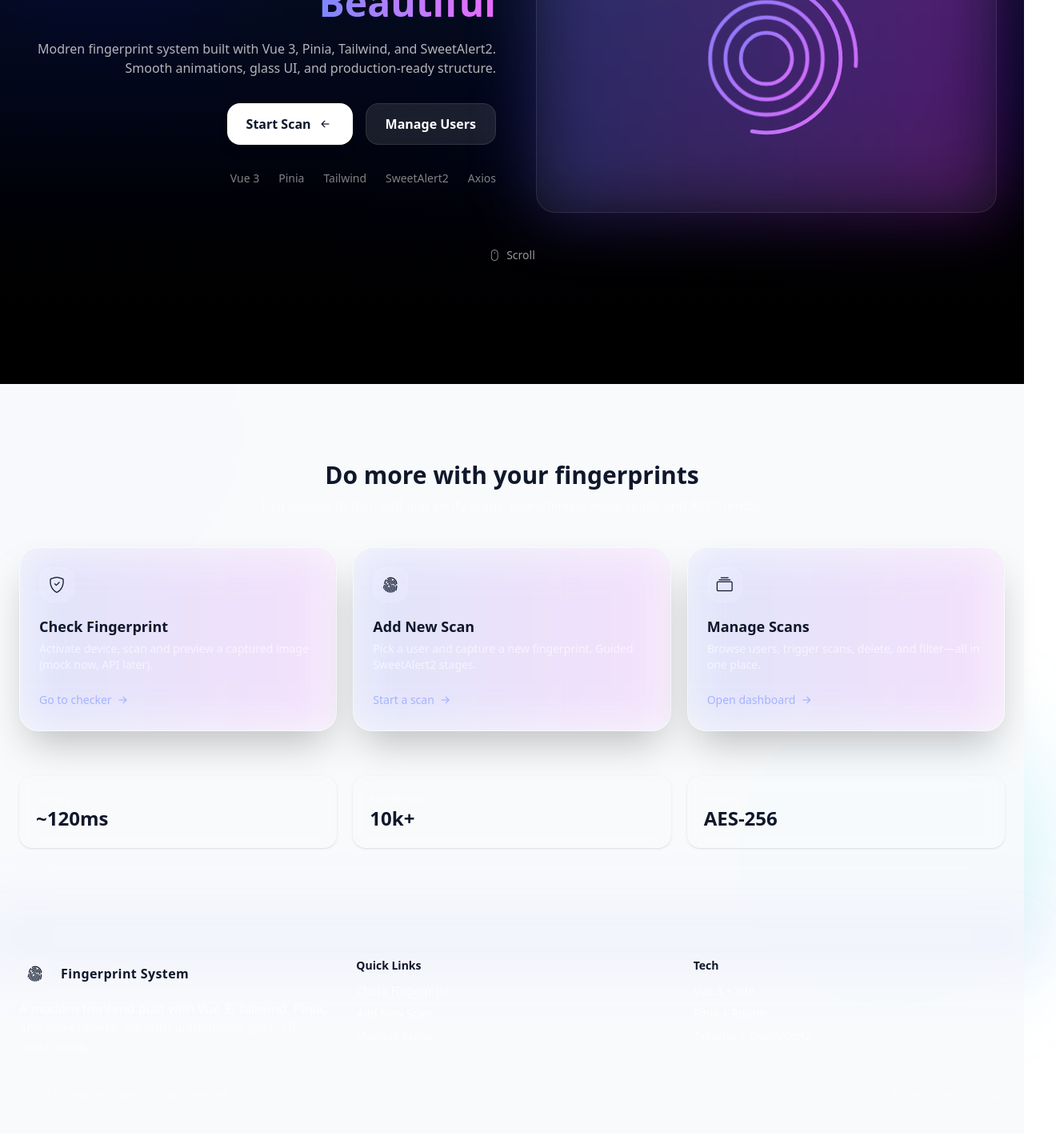
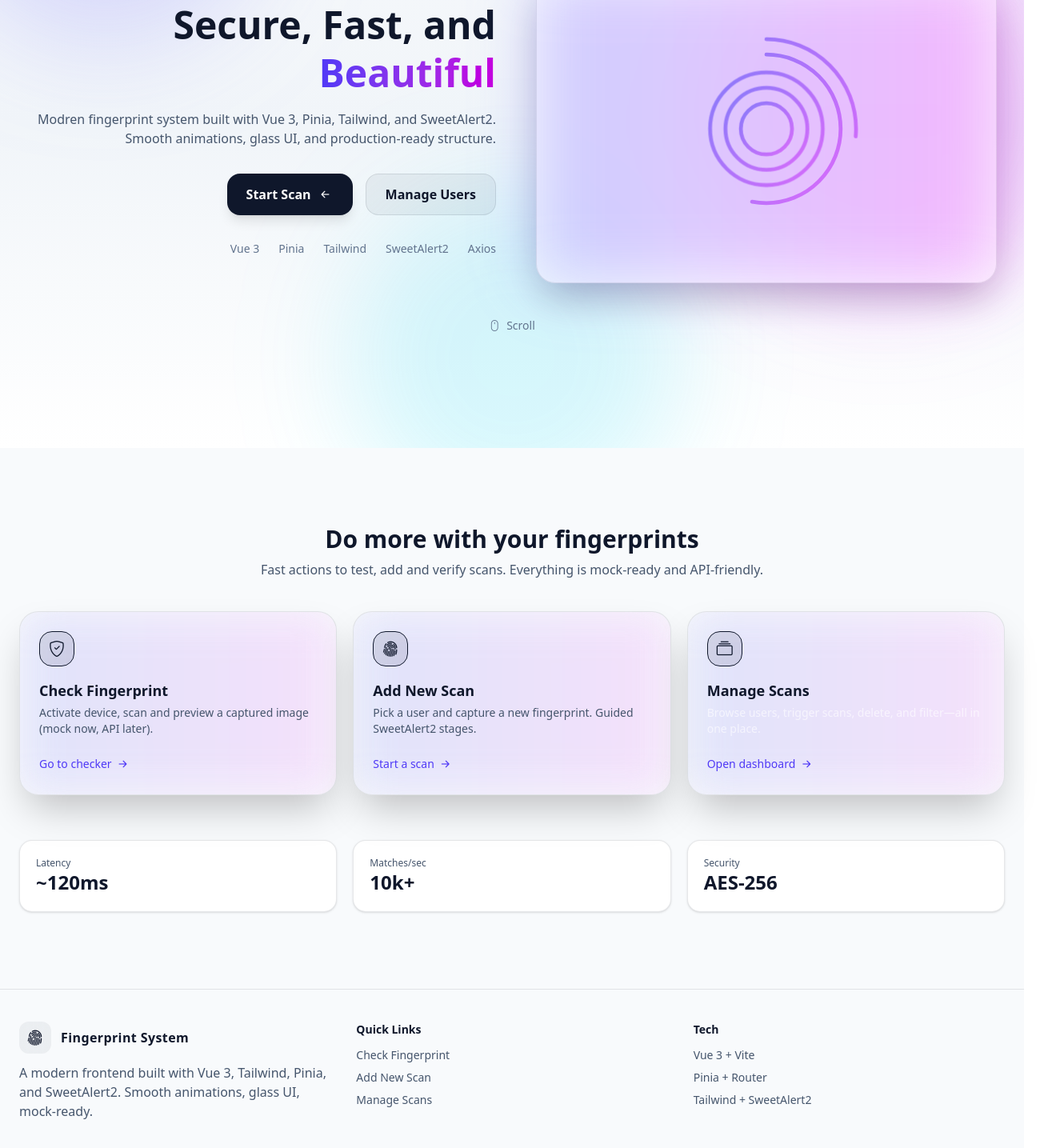
Before and after one commit to Alzubair98/fingerprint-ui, a Vue app: page / in a window 1280 px wide. Shown: the part 240-1675 px from the top of the page at 80% size, 1320 px wide, since content can reach past the window. Built offline with nearby package versions, Linux system fonts and the light colour scheme.

Commit message:
light mode for home page and manage scan page

```diff
--- a/src/components/fingerPrintHero.vue
+++ b/src/components/fingerPrintHero.vue
@@ -1,36 +1,34 @@
 <template>
   <section
-    class="relative min-h-[90vh] overflow-hidden bg-gradient-to-b from-slate-900 via-slate-950 to-black text-white"
+    class="relative min-h-[100vh] overflow-hidden bg-gradient-to-b from-slate-50 via-slate-100 to-white text-slate-900 dark:from-slate-900 dark:via-slate-950 dark:to-black dark:text-slate-100"
   >
     <!-- floating blobs -->
     <div
-      class="pointer-events-none absolute -top-20 -left-20 h-96 w-96 rounded-full blur-3xl opacity-30 animate-blob mix-blend-soft-light bg-indigo-600"
+      class="pointer-events-none absolute -top-20 -left-20 h-96 w-96 rounded-full blur-3xl opacity-40 mix-blend-multiply bg-indigo-500/50 animate-blob dark:opacity-30 dark:mix-blend-soft-light dark:bg-indigo-600"
     ></div>
     <div
-      class="pointer-events-none absolute top-40 -right-10 h-[28rem] w-[28rem] rounded-full blur-3xl opacity-30 animate-blob animation-delay-2000 mix-blend-soft-light bg-fuchsia-600"
+      class="pointer-events-none absolute top-40 -right-10 h-[28rem] w-[28rem] rounded-full blur-3xl opacity-40 mix-blend-multiply bg-fuchsia-500/50 animate-blob animation-delay-2000 dark:opacity-30 dark:mix-blend-soft-light dark:bg-fuchsia-600"
     ></div>
     <div
-      class="pointer-events-none absolute -bottom-24 left-1/2 -translate-x-1/2 h-[26rem] w-[26rem] rounded-full blur-3xl opacity-25 animate-blob animation-delay-4000 mix-blend-soft-light bg-cyan-500"
+      class="pointer-events-none absolute -bottom-24 left-1/2 -translate-x-1/2 h-[26rem] w-[26rem] rounded-full blur-3xl opacity-30 mix-blend-multiply bg-cyan-400/50 animate-blob animation-delay-4000 dark:opacity-25 dark:mix-blend-soft-light dark:bg-cyan-500"
     ></div>
 
     <!-- content -->
     <div class="relative z-10 container mx-auto px-6">
       <nav class="flex items-center justify-between py-6">
         <div class="flex items-center gap-3">
-          <div class="h-10 w-10 rounded-xl bg-white/10 grid place-items-center backdrop-blur">
+          <div
+            class="h-10 w-10 rounded-xl grid place-items-center backdrop-blur border bg-slate-900/5 border-slate-900/10 dark:bg-white/10 dark:border-white/10"
+          >
             <i class="i bi-fingerprint text-xl"></i>
           </div>
-          <span class="font-semibold tracking-wide dark:text-amber-600 light:text-white"
-            >Fingerprint System</span
-          >
+          <span class="font-semibold tracking-wide">Fingerprint System</span>
         </div>
-        <!-- <RouterLink to="/docs" class="text-sm text-white/70 hover:text-white transition"
-          >Docs</RouterLink
-        > -->
+
         <div class="flex gap-5">
           <button
             @click="toggle()"
-            class="inline-flex cursor-pointer items-center gap-2 px-3 py-2 rounded-2xl border backdrop-blur text-sm transition border-black/10 bg-white/70 hover:bg-white dark:border-white/10 dark:bg-white/10 dark:hover:bg-white/15"
+            class="inline-flex cursor-pointer items-center gap-2 px-3 py-2 rounded-2xl border backdrop-blur text-sm transition border-slate-900/10 bg-white hover:bg-slate-50 dark:border-white/10 dark:bg-white/10 dark:hover:bg-white/15"
             aria-label="Toggle color mode"
           >
             <span v-if="isDark" class="i bi-moon-stars"></span>
@@ -40,31 +38,32 @@
 
           <button
             @click="changeLang"
-            class="inline-flex cursor-pointer items-center gap-2 px-3 py-2 rounded-2xl border backdrop-blur text-sm transition border-black/10 bg-white/70 hover:bg-white dark:border-white/10 dark:bg-white/10 dark:hover:bg-white/15"
+            class="inline-flex cursor-pointer items-center gap-2 px-3 py-2 rounded-2xl border backdrop-blur text-sm transition border-slate-900/10 bg-white hover:bg-slate-50 dark:border-white/10 dark:bg-white/10 dark:hover:bg-white/15"
           >
             En/Ar
           </button>
         </div>
       </nav>
 
-      <div class="grid lg:grid-cols-2 gap-10 items-center pt-8">
+      <div class="grid lg:grid-cols-2 gap-10 items-center pt-30">
         <!-- left: copy -->
         <div class="text-center lg:text-right order-2 lg:order-1">
           <h1 class="text-4xl md:text-5xl font-extrabold leading-tight">
             Secure, Fast, and
             <span
-              class="text-transparent bg-clip-text bg-gradient-to-r from-indigo-400 to-fuchsia-400"
+              class="text-transparent bg-clip-text bg-gradient-to-r from-indigo-600 to-fuchsia-600 dark:from-indigo-400 dark:to-fuchsia-400"
               >Beautiful</span
             >
           </h1>
-          <p class="mt-4 text-white/70 max-w-xl lg:ml-auto lg:mr-0 mx-auto">
+
+          <p class="mt-4 max-w-xl lg:ml-auto lg:mr-0 mx-auto text-slate-600 dark:text-white/70">
             Modren fingerprint system built with Vue&nbsp;3, Pinia, Tailwind, and SweetAlert2.
             Smooth animations, glass UI, and production-ready structure.
           </p>
 
           <div class="mt-8 flex flex-col sm:flex-row gap-4 sm:justify-center lg:justify-end">
             <button
-              class="group inline-flex items-center justify-center gap-2 rounded-2xl px-6 py-3 bg-white text-slate-900 font-semibold shadow-lg hover:shadow-2xl transition active:scale-[.99]"
+              class="group inline-flex items-center justify-center gap-2 rounded-2xl px-6 py-3 bg-slate-900 text-white font-semibold shadow-lg hover:shadow-2xl transition active:scale-[.99] dark:bg-white dark:text-slate-900"
               @click="goScan"
             >
               Start Scan
@@ -73,14 +72,16 @@
 
             <RouterLink
               to="/manageScan"
-              class="inline-flex items-center justify-center gap-2 rounded-2xl px-6 py-3 bg-white/10 hover:bg-white/15 backdrop-blur border border-white/10 text-white font-semibold transition"
+              class="inline-flex items-center justify-center gap-2 rounded-2xl px-6 py-3 font-semibold transition border bg-slate-900/5 text-slate-900 border-slate-900/10 hover:bg-slate-900/10 dark:bg-white/10 dark:text-white dark:border-white/10 dark:hover:bg-white/15"
             >
               Manage Users
             </RouterLink>
           </div>
 
           <!-- small trust bar -->
-          <div class="mt-8 flex items-center justify-center lg:justify-end gap-6 text-white/50">
+          <div
+            class="mt-8 flex items-center justify-center lg:justify-end gap-6 text-slate-500 dark:text-white/50"
+          >
             <span class="text-sm">Vue 3</span>
             <span class="text-sm">Pinia</span>
             <span class="text-sm">Tailwind</span>
@@ -92,7 +93,7 @@
         <!-- right: animated fingerprint card -->
         <div class="order-1 lg:order-2">
           <div
-            class="relative mx-auto w-full max-w-xl rounded-3xl border border-white/10 bg-white/5 p-8 backdrop-blur-xl shadow-2xl"
+            class="relative mx-auto w-full max-w-xl rounded-3xl border p-8 backdrop-blur-xl shadow-2xl bg-white/70 border-slate-900/10 dark:bg-white/5 dark:border-white/10"
           >
             <!-- glow ring -->
             <div
@@ -125,9 +126,7 @@
                 <defs>
                   <linearGradient id="grad" x1="0" y1="0" x2="1" y2="1">
                     <stop offset="0%" stop-color="#818cf8" />
-                    <!-- indigo-400 -->
                     <stop offset="100%" stop-color="#e879f9" />
-                    <!-- fuchsia-400 -->
                   </linearGradient>
                 </defs>
               </svg>
@@ -138,7 +137,9 @@
 
       <!-- scroll hint -->
       <div class="mt-12 flex justify-center">
-        <div class="flex items-center gap-2 text-white/60 text-sm animate-bounce">
+        <div
+          class="flex items-center gap-2 text-sm text-slate-500 dark:text-white/60 animate-bounce"
+        >
           <i class="bi bi-mouse"></i><span>Scroll</span>
         </div>
       </div>
--- a/src/views/HomeView.vue
+++ b/src/views/HomeView.vue
@@ -5,18 +5,12 @@
     <finger-print-hero />
 
     <section class="relative py-16 md:py-24">
-      <!-- floating blobs echo -->
-      <div
-        class="pointer-events-none absolute -top-24 -left-20 h-[22rem] w-[22rem] rounded-full blur-3xl opacity-25 animate-blob mix-blend-soft-light bg-fuchsia-600"
-      ></div>
-      <div
-        class="pointer-events-none absolute -bottom-24 right-0 h-[22rem] w-[22rem] rounded-full blur-3xl opacity-20 animate-blob animation-delay-2000 mix-blend-soft-light bg-cyan-500"
-      ></div>
-
       <div class="relative z-10 container mx-auto px-6">
         <header class="text-center max-w-2xl mx-auto">
-          <h2 class="text-2xl md:text-3xl font-extrabold">Do more with your fingerprints</h2>
-          <p class="text-white/60 mt-2">
+          <h2 class="text-2xl md:text-3xl font-extrabold text-slate-900 dark:text-white">
+            Do more with your fingerprints
+          </h2>
+          <p class="text-slate-600 dark:text-white/60 mt-2">
             Fast actions to test, add and verify scans. Everything is mock-ready and API-friendly.
           </p>
         </header>
@@ -26,21 +20,23 @@
           <!-- Card: Check Fingerprint -->
           <RouterLink
             to="/checkScan"
-            class="group relative overflow-hidden rounded-3xl border border-white/10 bg-white/5 backdrop-blur-xl shadow-2xl transition-transform hover:-translate-y-0.5 hover:shadow-[0_30px_60px_rgba(0,0,0,0.35)];"
+            class="group relative overflow-hidden rounded-3xl border border-slate-900/10 dark:bg-white/5 dark:shadow-2xl dark:border-white/10 bg-white/5 backdrop-blur-xl shadow-2xl transition-transform hover:-translate-y-0.5 dark:hover:shadow-[0_30px_60px_rgba(0,0,0,0.35)];"
           >
             <div class="feature-glow"></div>
             <div class="relative p-6">
               <div
-                class="size-11 rounded-2xl grid place-items-center bg-white/10 border border-white/10"
+                class="size-11 rounded-2xl grid place-items-center bg-slate-900/10 dark:bg-white/10 border-slate900/10 border dark:border-white/10"
               >
                 <i class="bi bi-shield-check text-xl"></i>
               </div>
-              <h3 class="mt-4 text-lg font-semibold">Check Fingerprint</h3>
-              <p class="mt-1 text-sm text-white/60">
+              <h3 class="mt-4 text-lg font-semibold text-slate-900 dark:text-white">
+                Check Fingerprint
+              </h3>
+              <p class="mt-1 text-sm text-slate-600 dark:text-white/60">
                 Activate device, scan and preview a captured image (mock now, API later).
               </p>
               <div
-                class="mt-5 inline-flex items-center gap-1 text-sm text-indigo-300 group-hover:gap-2 transition-all"
+                class="mt-5 inline-flex items-center gap-1 text-sm text-indigo-600 dark:text-indigo-300 group-hover:gap-2 transition-all"
               >
                 Go to checker <i class="bi bi-arrow-right-short text-xl"></i>
               </div>
@@ -50,21 +46,23 @@
           <!-- Card: Add New Scan -->
           <RouterLink
             to="/newScan"
-            class="group relative overflow-hidden rounded-3xl border border-white/10 bg-white/5 backdrop-blur-xl shadow-2xl transition-transform hover:-translate-y-0.5 hover:shadow-[0_30px_60px_rgba(0,0,0,0.35)];"
+            class="group relative overflow-hidden rounded-3xl border border-slate-900/10 dark:bg-white/5 dark:shadow-2xl dark:border-white/10 bg-white/5 backdrop-blur-xl shadow-2xl transition-transform hover:-translate-y-0.5 dark:hover:shadow-[0_30px_60px_rgba(0,0,0,0.35)];"
           >
             <div class="feature-glow"></div>
             <div class="relative p-6">
               <div
-                class="size-11 rounded-2xl grid place-items-center bg-white/10 border border-white/10"
+                class="size-11 rounded-2xl grid place-items-center bg-slate-900/10 dark:bg-white/10 border-slate900/10 border dark:border-white/10"
               >
                 <i class="bi bi-fingerprint text-xl"></i>
               </div>
-              <h3 class="mt-4 text-lg font-semibold">Add New Scan</h3>
-              <p class="mt-1 text-sm text-white/60">
+              <h3 class="mt-4 text-lg font-semibold text-slate-900 dark:text-white">
+                Add New Scan
+              </h3>
+              <p class="mt-1 text-sm text-slate-600 dark:text-white/60">
                 Pick a user and capture a new fingerprint. Guided SweetAlert2 stages.
               </p>
               <div
-                class="mt-5 inline-flex items-center gap-1 text-sm text-indigo-300 group-hover:gap-2 transition-all"
+                class="mt-5 inline-flex items-center gap-1 text-sm text-indigo-600 dark:text-indigo-300 group-hover:gap-2 transition-all"
               >
                 Start a scan <i class="bi bi-arrow-right-short text-xl"></i>
               </div>
@@ -74,21 +72,23 @@
           <!-- Card: Manage Scans -->
           <RouterLink
             to="/manageScan"
-            class="group relative overflow-hidden rounded-3xl border border-white/10 bg-white/5 backdrop-blur-xl shadow-2xl transition-transform hover:-translate-y-0.5 hover:shadow-[0_30px_60px_rgba(0,0,0,0.35)];"
+            class="group relative overflow-hidden rounded-3xl border border-slate-900/10 dark:bg-white/5 dark:shadow-2xl dark:border-white/10 bg-white/5 backdrop-blur-xl shadow-2xl transition-transform hover:-translate-y-0.5 dark:hover:shadow-[0_30px_60px_rgba(0,0,0,0.35)];"
           >
             <div class="feature-glow"></div>
             <div class="relative p-6">
               <div
-                class="size-11 rounded-2xl grid place-items-center bg-white/10 border border-white/10"
+                class="size-11 rounded-2xl grid place-items-center bg-slate-900/10 dark:bg-white/10 border-slate900/10 border dark:border-white/10"
               >
                 <i class="bi bi-collection text-xl"></i>
               </div>
-              <h3 class="mt-4 text-lg font-semibold">Manage Scans</h3>
+              <h3 class="mt-4 text-lg font-semibold text-slate-900 dark:text-white">
+                Manage Scans
+              </h3>
               <p class="mt-1 text-sm text-white/60">
                 Browse users, trigger scans, delete, and filter—all in one place.
               </p>
               <div
-                class="mt-5 inline-flex items-center gap-1 text-sm text-indigo-300 group-hover:gap-2 transition-all"
+                class="mt-5 inline-flex items-center gap-1 text-sm text-indigo-600 dark:text-indigo-300 group-hover:gap-2 transition-all"
               >
                 Open dashboard <i class="bi bi-arrow-right-short text-xl"></i>
               </div>
@@ -98,56 +98,76 @@
 
         <!-- stats / highlights -->
         <div class="mt-14 grid sm:grid-cols-3 gap-5">
-          <div class="rounded-2xl border border-white/10 bg-white/5 backdrop-blur p-5 shadow">
-            <p class="text-xs text-white/60">Latency</p>
-            <p class="text-2xl font-semibold">~120ms</p>
+          <div
+            class="rounded-2xl border bg-white border-slate-900/10 dark:border-white/10 dark:bg-white/5 dark:backdrop-blur/10 p-5 shadow"
+          >
+            <p class="text-xs text-slate-600 dark:text-white/60">Latency</p>
+            <p class="text-2xl text-slate-900 dark:text-white font-semibold">~120ms</p>
           </div>
-          <div class="rounded-2xl border border-white/10 bg-white/5 backdrop-blur p-5 shadow">
-            <p class="text-xs text-white/60">Matches/sec</p>
-            <p class="text-2xl font-semibold">10k+</p>
+          <div
+            class="rounded-2xl border bg-white border-slate-900/10 dark:border-white/10 dark:bg-white/5 dark:backdrop-blur/10 p-5 shadow"
+          >
+            <p class="text-xs text-slate-600 dark:text-white/60">Matches/sec</p>
+            <p class="text-2xl text-slate-900 dark:text-white font-semibold">10k+</p>
           </div>
-          <div class="rounded-2xl border border-white/10 bg-white/5 backdrop-blur p-5 shadow">
-            <p class="text-xs text-white/60">Security</p>
-            <p class="text-2xl font-semibold">AES‑256</p>
+          <div
+            class="rounded-2xl border bg-white border-slate-900/10 dark:border-white/10 dark:bg-white/5 dark:backdrop-blur/10 p-5 shadow"
+          >
+            <p class="text-xs text-slate-600 dark:text-white/60">Security</p>
+            <p class="text-2xl text-slate-900 dark:text-white font-semibold">AES‑256</p>
           </div>
         </div>
       </div>
     </section>
 
     <!-- FOOTER -->
-    <footer class="relative border-t border-white/10">
+    <footer class="relative border-t dark:border-white/10 border-slate-900/10">
       <div
-        class="absolute -inset-x-10 -top-10 h-20 bg-gradient-to-t from-indigo-500/10 to-transparent blur-2xl"
+        class="absolute -top-10 h-20 bg-gradient-to-t from-indigo-500/10 to-transparent blur-2xl"
       ></div>
       <div class="relative container mx-auto px-6 py-10">
         <div class="grid md:grid-cols-3 gap-8 items-start">
           <div>
             <div class="flex items-center gap-3">
-              <div class="h-10 w-10 rounded-xl bg-white/10 grid place-items-center backdrop-blur">
+              <div
+                class="h-10 w-10 rounded-xl bg-slate-900/5 dark:bg-white/10 grid place-items-center backdrop-blur"
+              >
                 <i class="bi bi-fingerprint text-xl"></i>
               </div>
-              <span class="font-semibold tracking-wide">Fingerprint System</span>
+              <span class="font-semibold tracking-wide text-slate-900 dark:text-white"
+                >Fingerprint System</span
+              >
             </div>
-            <p class="text-white/60 mt-3 max-w-sm">
+            <p class="dark:text-white/60 mt-3 max-w-sm text-slate-600">
               A modern frontend built with Vue 3, Tailwind, Pinia, and SweetAlert2. Smooth
               animations, glass UI, mock-ready.
             </p>
           </div>
 
           <div class="text-sm">
-            <h4 class="font-semibold mb-3">Quick Links</h4>
-            <ul class="space-y-2 text-white/70">
+            <h4 class="font-semibold mb-3 text-slate-900 dark:text-white">Quick Links</h4>
+            <ul class="space-y-2 dark:text-white/70 text-slate-600">
               <li>
-                <RouterLink class="hover:text-white" to="/check">Check Fingerprint</RouterLink>
+                <RouterLink class="hover:text-slate-900 dark:hover:text-white" to="/checkScan"
+                  >Check Fingerprint</RouterLink
+                >
               </li>
-              <li><RouterLink class="hover:text-white" to="/scan">Add New Scan</RouterLink></li>
-              <li><RouterLink class="hover:text-white" to="/devices">Manage Scans</RouterLink></li>
+              <li>
+                <RouterLink class="hover:text-slate-900 dark:hover:text-white" to="/newScan"
+                  >Add New Scan</RouterLink
+                >
+              </li>
+              <li>
+                <RouterLink class="hover:text-slate-900 dark:hover:text-white" to="/manageScan"
+                  >Manage Scans</RouterLink
+                >
+              </li>
             </ul>
           </div>
 
           <div class="text-sm">
-            <h4 class="font-semibold mb-3">Tech</h4>
-            <ul class="space-y-2 text-white/70">
+            <h4 class="font-semibold mb-3 text-slate-900 dark:text-white">Tech</h4>
+            <ul class="space-y-2 text-slate-600 dark:text-white/70">
               <li>Vue 3 + Vite</li>
               <li>Pinia + Router</li>
               <li>Tailwind + SweetAlert2</li>
@@ -156,13 +176,13 @@
         </div>
 
         <div
-          class="mt-10 flex flex-col sm:flex-row items-center justify-between gap-4 text-white/50 text-xs"
+          class="mt-10 flex flex-col sm:flex-row items-center justify-between gap-4 text-slate-500 dark:text-white/50 text-xs"
         >
           <p>© {{ year }} Fingerprint System. All rights reserved.</p>
           <div class="flex items-center gap-4">
-            <a class="hover:text-white" href="#">Privacy</a>
-            <a class="hover:text-white" href="#">Terms</a>
-            <a class="hover:text-white" href="#">Status</a>
+            <a class="hover:text-slate-900 dark:hover:text-white" href="#">Privacy</a>
+            <a class="hover:text-slate-900 dark:hover:text-white" href="#">Terms</a>
+            <a class="hover:text-slate-900 dark:hover:text-white" href="#">Status</a>
           </div>
         </div>
       </div>
```
Also changed, not shown: src/views/ManageScanView.vue (+33 -25 lines), 1 other file (tests, documents, lock files or other folders).
